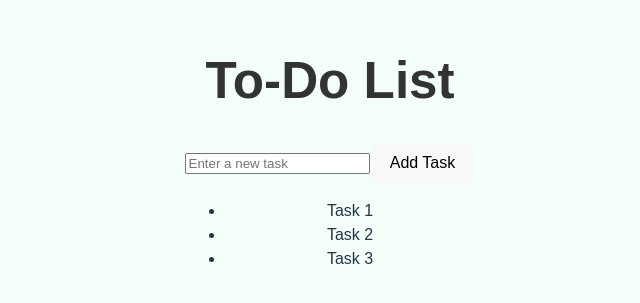
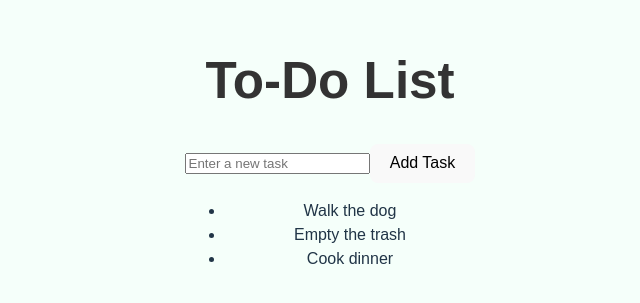
Before and after one commit to sebastiannoran/To-Do-List-Project, a React (Vite) app in the folder Task Manager/: page / in a window 1280 px wide. Shown: the part 247-550 px from the top of the page, without its empty margins (310-950 px from the left). Built offline with nearby package versions, Linux system fonts and the light colour scheme.

Commit message:
text change

```diff
--- a/Task Manager/src/App.jsx
+++ b/Task Manager/src/App.jsx
@@ -17,9 +17,9 @@ const TaskList = ({ tasks }) => {
 const App = () => {
   const [newTask, setNewTask] = useState('');
   const [taskList, setTaskList] = useState([
-    { id: 1, title: 'Task 1', completed: false },
-    { id: 2, title: 'Task 2', completed: true },
-    { id: 3, title: 'Task 3', completed: false },
+    { id: 1, title: 'Walk the dog', completed: false },
+    { id: 2, title: 'Empty the trash', completed: true },
+    { id: 3, title: 'Cook dinner', completed: false },
   ]);
 
   const handleInputChange = event => {
```
